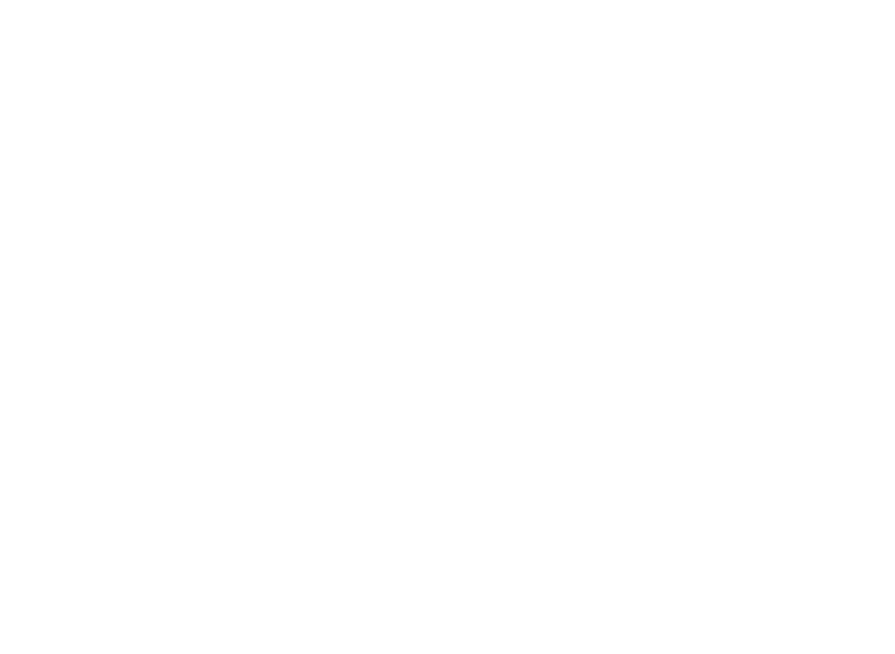
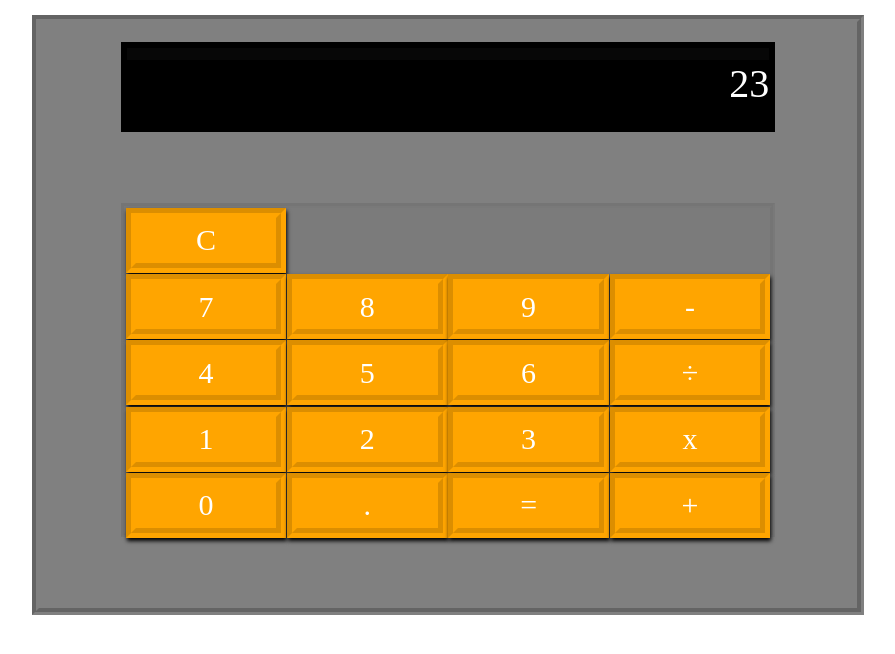
Before and after one commit to brxnx8/calculator, a plain HTML site: page index.html in a window 1280 px wide. Shown: the whole page, without its empty margins (192-1087 px from the left). Drawn offline with Linux system fonts and the light colour scheme.

Commit message:
feito design do projeto

```diff
--- a/index.html
+++ b/index.html
@@ -1,12 +1,51 @@
 <!DOCTYPE html>
-<html lang="en">
+<html lang="pt-br">
 <head>
     <meta charset="UTF-8">
     <meta http-equiv="X-UA-Compatible" content="IE=edge">
+    <link rel="stylesheet" href="style.css">
     <meta name="viewport" content="width=device-width, initial-scale=1.0">
-    <title>Document</title>
+    <title>calculator</title>
 </head>
 <body>
+    <main class="container">
+        <section class="section-screen">
+            <div class="screen">
+                <div class="shine"></div>
+                23
+            </div>
+        </section>
+        <section class="section-buttons">
+            <div class="buttons">
+                <ul class="queue">
+                    <li class="button">C</li>
+                    <li class="button">7</li>
+                    <li class="button">4</li>
+                    <li class="button">1</li>
+                    <li class="button">0</li>
+                </ul>
+                <ul class="queue">
+                    <li class="button">8</li>
+                    <li class="button">5</li>
+                    <li class="button">2</li>
+                    <li class="button">.</li>
+                </ul>
+                <ul class="queue">
+                    <li class="button">9</li>
+                    <li class="button">6</li>
+                    <li class="button">3</li>
+                    <li class="button">=</li>
+                </ul>
+                <ul class="queue">
+                    <li class="button">-</li>
+                    <li class="button">÷</li>
+                    <li class="button">x</li>
+                    <li class="button">+</li>
+                </ul>
+            </div>
+
+        </section>
+    </main>
 
 </body>
 </html>
--- a/style.css
+++ b/style.css
@@ -0,0 +1,85 @@
+*{
+    margin: 0;
+    padding: 0;
+}
+.container{
+    background-color: gray;
+
+    width: 65%;
+    margin: 15px auto;
+    height: 600px;
+
+    box-sizing: border-box;
+    border: 7px groove rgba(128, 128, 128, 0.327);
+
+    display: flex;
+    flex-direction: column;
+}
+.screen{
+    background-color: black;
+
+    width: 80%;
+    height: 90px;
+    margin: 20px auto 0 auto;
+    padding: 6px 6px 0 6px;
+
+    box-sizing: border-box;
+
+    color: white;
+    font-size: 2.5rem;
+    text-align: end;
+}
+.shine{
+    background-color: rgba(255, 255, 255, 0.027);
+
+    width: 100%;
+    height: 12px;
+}
+.section-buttons{
+    background-color: rgba(94, 94, 94, 0.152);
+
+    width: 80%;
+    height: 57%;
+    margin: auto;
+
+    box-sizing: border-box;
+    border: 5px groove  rgba(94, 94, 94, 0.044);
+}
+.buttons {
+    display: flex;
+    justify-content: center;
+    align-items: flex-end;
+    gap: 0.7px;
+
+    width: 100%;
+
+}
+.queue{
+    width: 25%;
+    height: 100%;
+
+    display: flex;
+    flex-direction: column;
+    gap: 1.2px;
+
+}
+.button{
+    background-color: orange;
+    width: 100%;
+    height: 65px;
+
+    text-align: center;
+    font-size: 30px;
+    color: white;
+    list-style: none;
+
+    box-sizing: border-box;
+    border: 10px groove rgba(255, 166, 0, 0.413);
+    box-shadow: 1px 3px 4px black;
+
+    display: flex;
+    justify-content: center;
+    align-items: center;
+
+
+}
```
